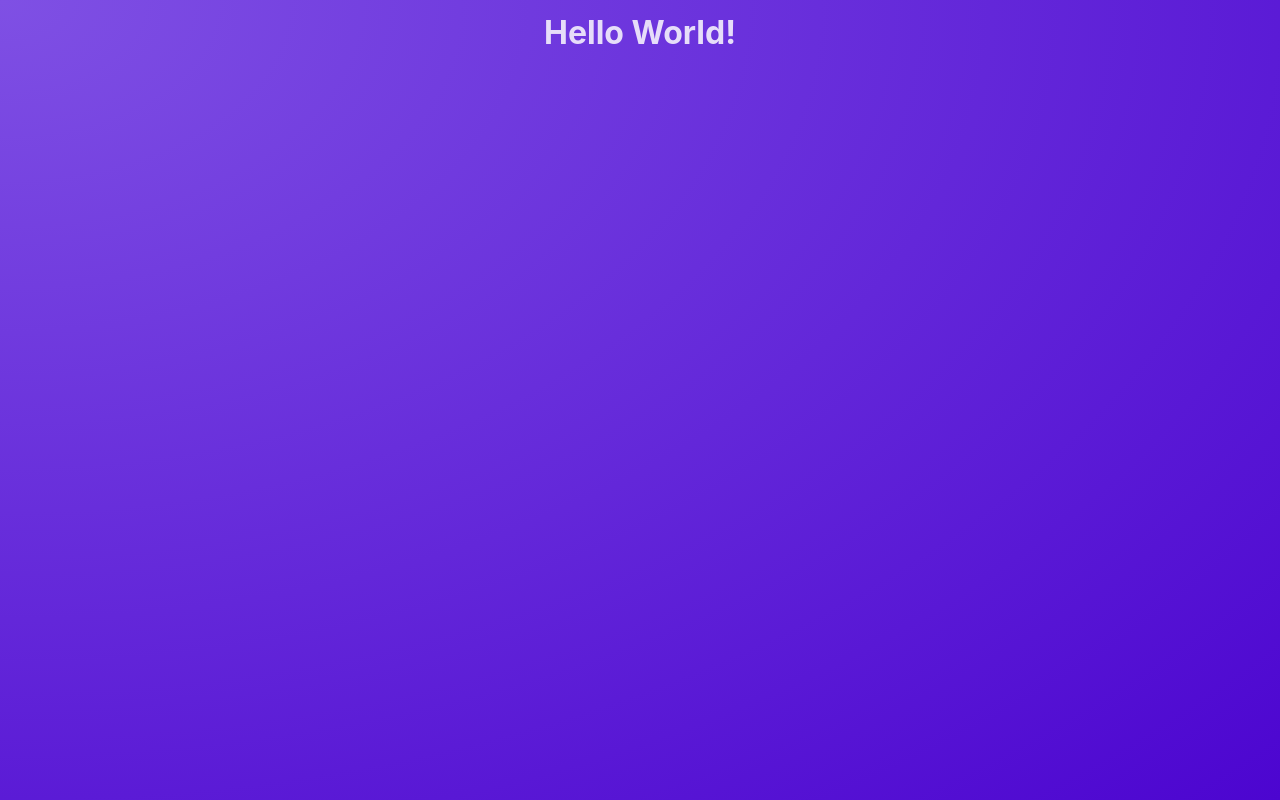
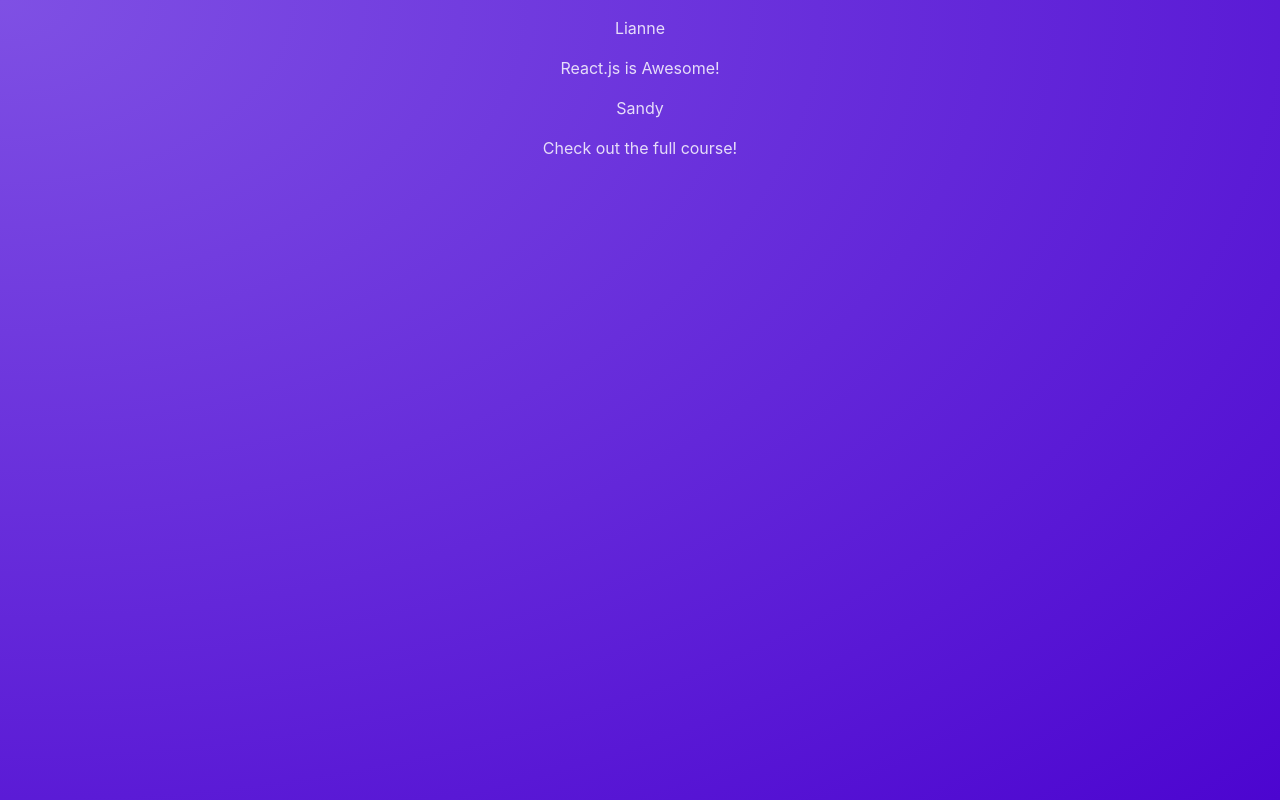
Before and after one commit to lgabriel20/nextjs-udemy, a React (Vite) app: page / in a window 1280 px wide. Built offline with nearby package versions, Linux system fonts and the light colour scheme.

Commit message:
props feature

```diff
--- a/src/App.jsx
+++ b/src/App.jsx
@@ -1,5 +1,12 @@
+import Post from "./components/Post";
+
 function App() {
-  return <h1>Hello World!</h1>;
+  return (
+    <main>
+      <Post author="Lianne" body="React.js is Awesome!" />
+      <Post author="Sandy" body="Check out the full course!" />
+    </main>
+  );
 }
 
 export default App;
--- a/src/components/Post.jsx
+++ b/src/components/Post.jsx
@@ -1,9 +1,11 @@
-function Post() {
+const names = ['Lianne', 'Gabriel'];
+
+function Post(props) {
   return (
-  <div>
-    <p>Lianne</p>
-    <p>React.js is Awesome!</p>
-  </div>
+    <div>
+      <p>{props.author}</p>
+      <p>{props.body}</p>
+    </div>
   );
 }
 
```
